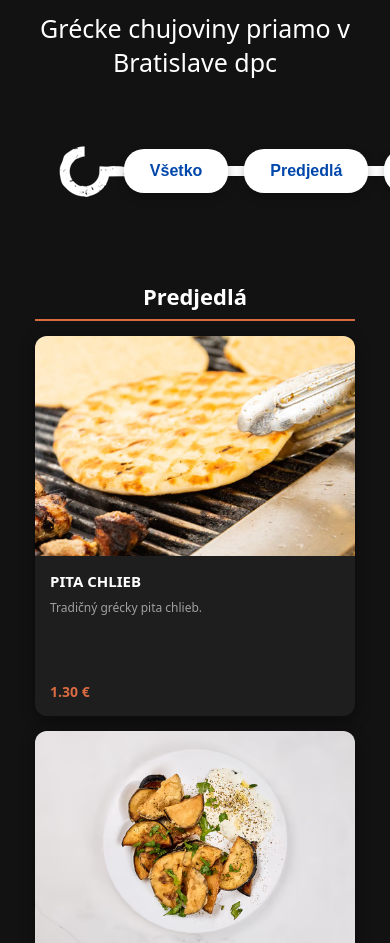
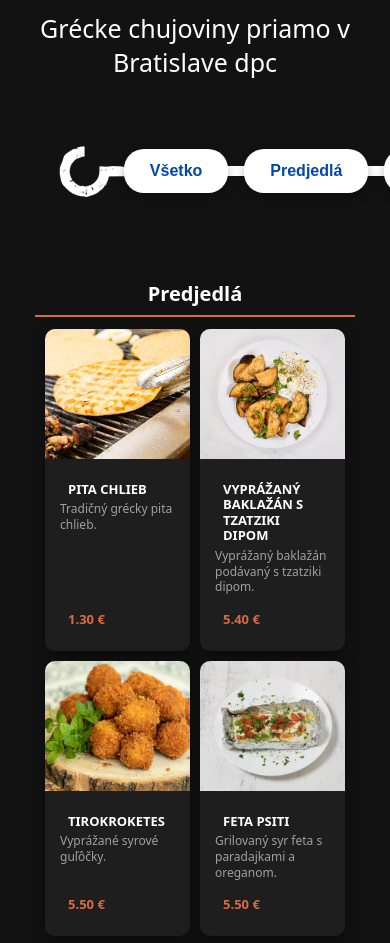
Before and after one commit to hetmanenkov/bistro-suvlaki, a website built with Vite: page frontend/index.html in a window 390 px wide. Shown: the part 144-1087 px from the top of the page. Built offline with nearby package versions, Linux system fonts and the light colour scheme.

Commit message:
что изменил

```diff
--- a/frontend/src/style.css
+++ b/frontend/src/style.css
@@ -183,20 +183,52 @@ p{
   color: #FFFFFF;
   font-size: 25px;
 }
-@media (max-width: 480px){
-  .menu-grid{
-    grid-template-columns: 1fr;
-    gap: 15px;
-  }
+@media (max-width: 480px) {
+
+    /* Карточки: 2 в ряд */
+    .menu-grid {
+        grid-template-columns: repeat(2, minmax(0, 1fr));
+        gap: 10px;
+        padding: 0 10px;
+    }
+
+    /* Заголовок категории */
+    .category-title {
+        font-size: 20px;
+        margin-bottom: 12px;
+    }
+
+    /* Карточка */
+    .menu-card {
+        height: auto;
+        min-height: 0;
+        border-radius: 10px;
+    }
+
+    /* Фото */
+    .menu-image {
+        height: 130px;
+        object-fit: cover;
+    }
+
+    /* Название блюда */
+    .menu-card h3 {
+        font-size: 13px;
+        line-height: 1.2;
+        margin: 8px 8px 4px;
+    }
+
+    /* Описание */
+    .menu-card p {
+        font-size: 11px;
+        line-height: 1.3;
+        margin: 0 8px 8px;
+    }
+
+    /* Цена */
+    .menu-card .price {
+        font-size: 13px;
+        margin: 0 8px 8px;
+    }
+
 }
-.category-title{
-  font-size: 22px;
-  margin-bottom: 15px;
-}
-.menu-card{
-  height: auto;
-  min-height: 380px;
-}
-.menu-image{
-  height: 220px;
-}
```
